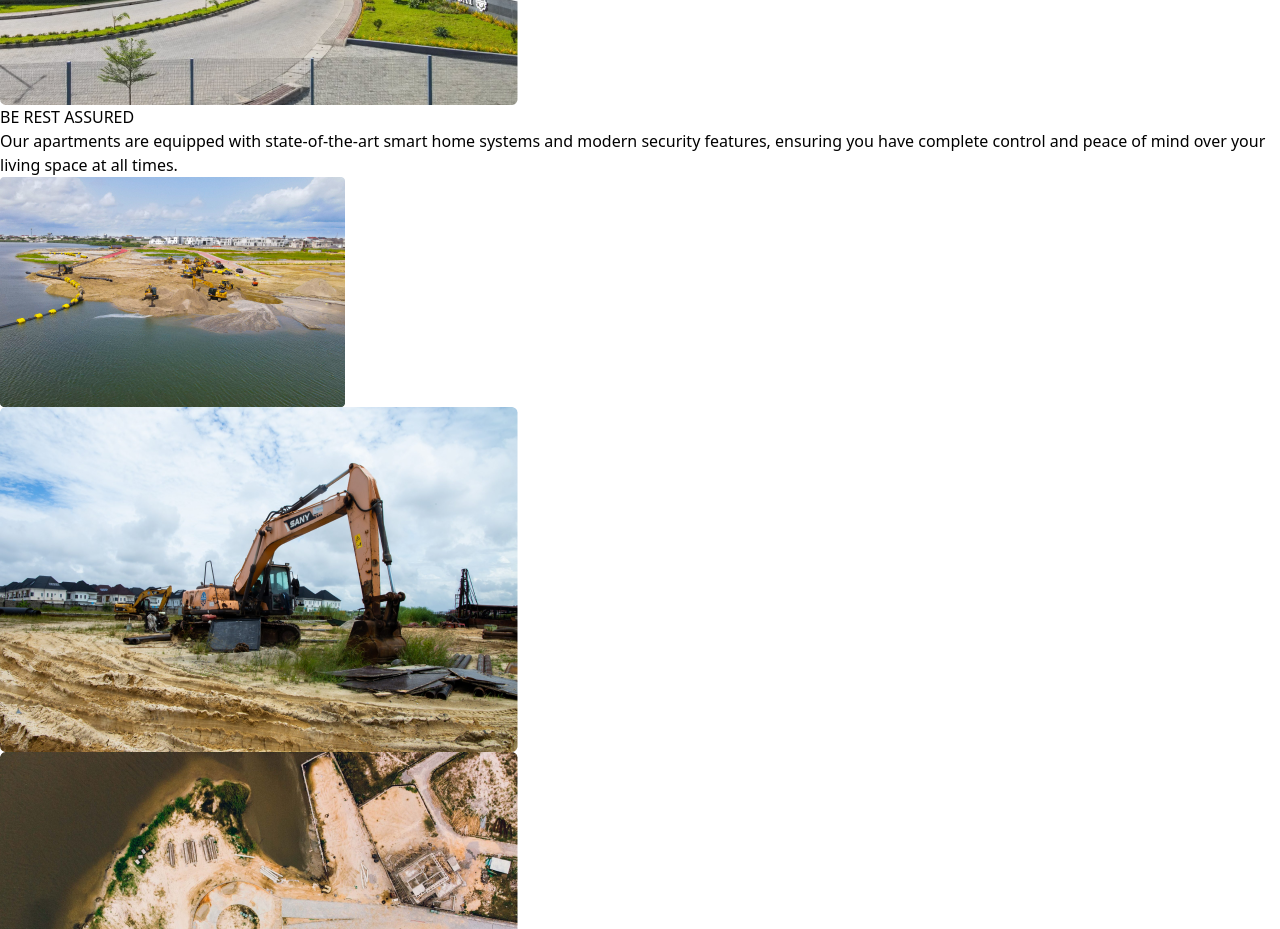
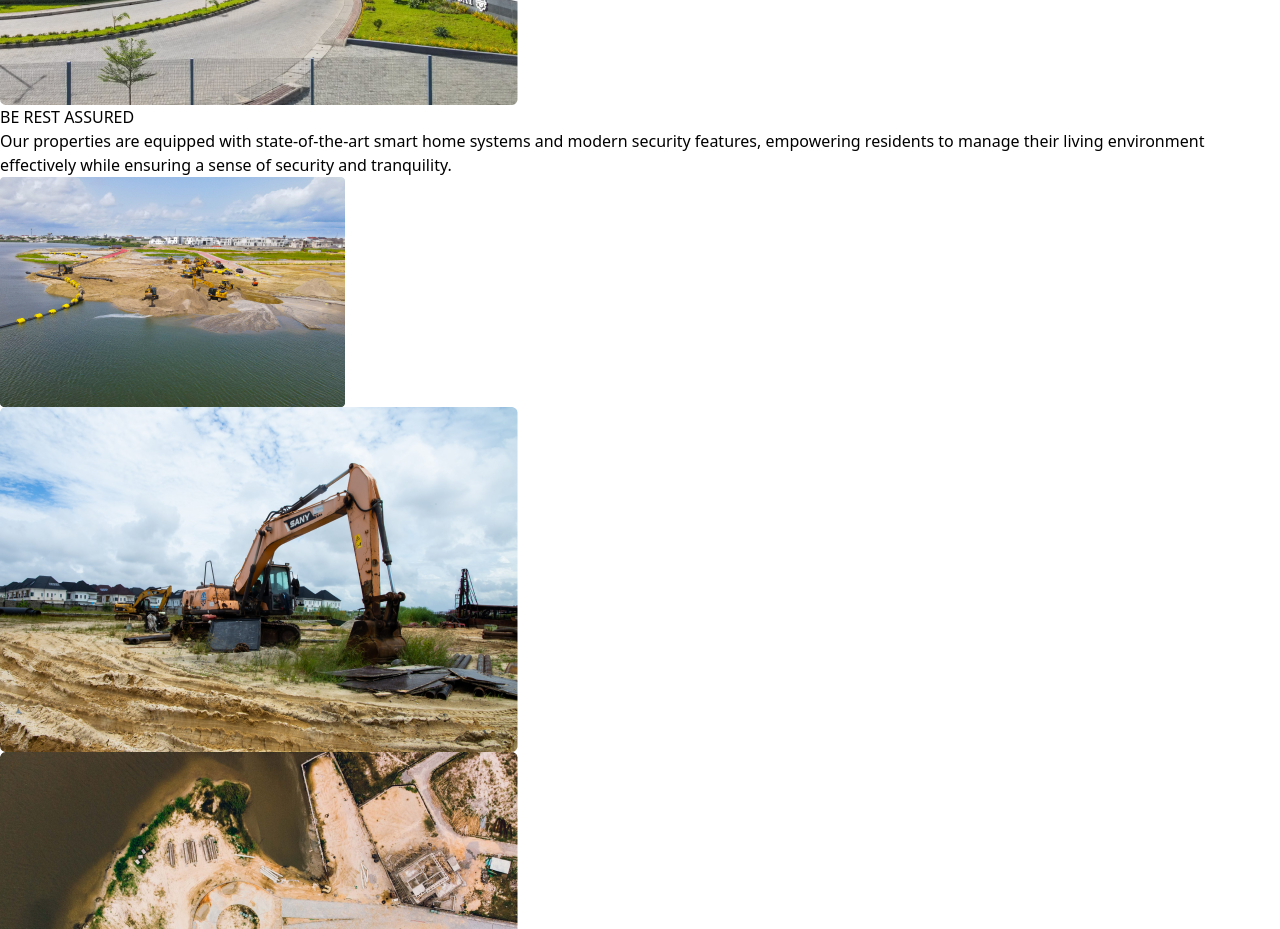
Before and after one commit to doshservices/oretol, a React (Vite) app: page /project/hampton-bay in a window 1280 px wide. Shown: the part 3940-4869 px from the top of the page. Built offline with nearby package versions, Linux system fonts and the light colour scheme.

Commit message:
Updated project and service descriptions, improved wording and formatting in various files

```diff
--- a/src/data/projects.ts
+++ b/src/data/projects.ts
@@ -61,7 +61,7 @@ export const ourProjects = [
     details:
       "Hampton Bay is an exclusive residential development located in the serene neighbourhood of Ikate, Lekki. This lakeside project is designed to offer a perfect blend of modern living and natural tranquillity, providing residents with a unique lifestyle surrounded by the beauty of nature. The apartments are thoughtfully crafted with contemporary architecture, luxurious finishes, and stunning views of the lake, ensuring comfort and elegance at every turn. Hampton Bay combines accessibility with peace, being just a short drive from key landmarks in Lekki while maintaining a calm, picturesque environment. It's more than a residence—it's a retreat where urban convenience meets lakeside serenity.",
     assurance:
-      "Our apartments are equipped with state-of-the-art smart home systems and modern security features, ensuring you have complete control and peace of mind over your living space at all times.",
+      "Our properties are equipped with state-of-the-art smart home systems and modern security features, empowering residents to manage their living environment effectively while ensuring a sense of security and tranquility.",
     gallery: [bay1, bay2, bay3, bay4, bay5, bay6, bay7, bay8],
     otherGallery :[
       lake9,
@@ -82,9 +82,9 @@ export const ourProjects = [
       "Hampton island is an exclusive residential development located in the serene neighborhood of Ikate, Lekki. This lakeside project is designed to offer a perfect blend of modern living and natural tranquility, providing residents with a unique lifestyle surrounded by the beauty of nature. The apartments are thoughtfully crafted with contemporary architecture, luxurious finishes, and stunning views of the lake, ensuring comfort and elegance at every turn. Hampton Lake combines accessibility with peace, being just a short drive from key landmarks in Lekki while maintaining a calm, picturesque environment. It's more than a residence—it's a retreat where urban convenience meets lakeside serenity.",
     location: "Osapa, Lekki",
     heroImg: island,
-    projectDetails: "HAMPTON ISLAND AT IKATE",
+    projectDetails: "HAMPTON ISLAND AT OSAPA,LEKKI",
     assurance:
-      "Our apartments are equipped with state-of-the-art smart home systems and modern security features, ensuring you have complete control and peace of mind over your living space at all times.",
+      "Our properties are equipped with state-of-the-art smart home systems and modern security features, empowering residents to manage their living environment effectively while ensuring a sense of security and tranquility.",
     sector: "REAL ESTATE",
     serviceProvided: "CONSTRUCTION & LAND RECLAIMATION",
     startDate: "1, MAR 2019",
@@ -137,7 +137,7 @@ export const ourProjects = [
     img: landReclaim,
     title: "Innovative solutions for Complex projects",
     description:
-      "The Hampton Bay Estate is the perfect location for a modern, vibrant lifestyle with extraordinary services and amenities carefully designed to create an enjoyable everyday life.",
+      "The overall growth in the global population and the trend of migration towards coastal areas has led to a huge rise in the number of land reclamation projects. Residential areas, ports and airports are increasingly expanding in the direction of the coast and water. The dredging process uses sand, clay or rock from the seabed to create new land. Many land reclamation activities are combined with projects for deepening of ports and access channels, since the reuse of the dredged materials for adjacent jobs may reduce the total costs.",
     location: "null",
     heroImg: hero4,
     projectDetails: "LAND RECLAIMATION",
--- a/src/data/services.ts
+++ b/src/data/services.ts
@@ -11,7 +11,7 @@ export const services = [
     description:
       "Oretol Nig. Ltd offers both mechanical and hydraulic dredging solutions to maintain optimal depths for efficient navigation. From mass removal to precise dredging, we can tailor our operations to meet your specific project needs, including rapid dewatering and offsite disposal when required.",
     assurance:
-      "Our dredges are outfitted with state-of-the-art navigational and dredging monitoring equipment, so we know exactly how much material we are digging at any given point.",
+      "Our dredgers are equipped with advanced navigational and dredging monitoring systems. This ensures that we have precise data on the amount of material being dredged at any moment, allowing us to optimize our operations and enhance efficiency.",
   },
   {
     id: "real-estate",
--- a/src/views/Home.tsx
+++ b/src/views/Home.tsx
@@ -339,7 +339,7 @@ const Home = () => {
       </section>
       <section className="pl-4 sm:pl-[7%] py-16 relative">
         <TopWatermark />
-        <h3 className="font-medium text-2xl text-Primary">Featured Insights</h3>
+        <h3 className="font-medium text-2xl text-Primary lg:mt-24">Featured Insights</h3>
         <div className="relative">
           {/* <button onClick={() => swiperRef?.slidePrev()} className="absolute top-1/2 z-10 p-1.5 bg-Primary rounded-full">
             <svg width="25" height="25" fill="none" stroke="#fff" strokeLinecap="round" strokeLinejoin="round" strokeWidth="2" viewBox="0 0 24 24" xmlns="http://www.w3.org/2000/svg">
```
